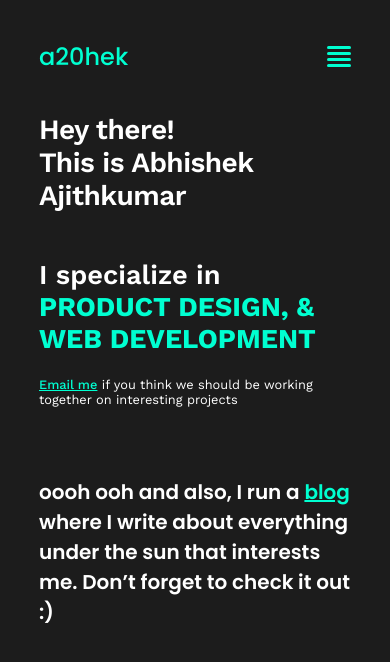
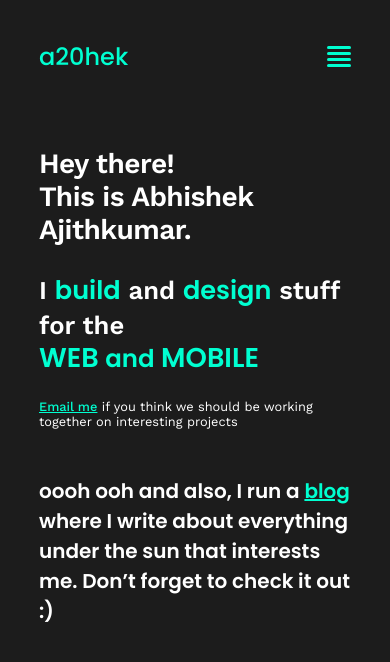
Before and after one commit to a20hek/a20hek_2.0, a Next.js app: page / in a window 390 px wide. Shown: the top 662 px of the page. Built offline with nearby package versions, Linux system fonts and the light colour scheme.

Commit message:
post inital env

```diff
--- a/package.json
+++ b/package.json
@@ -10,12 +10,12 @@
 	"dependencies": {
 		"@tryghost/content-api": "^1.5.4",
 		"dateformat": "^4.5.1",
-		"dotenv": "^8.2.0",
 		"framer-motion": "^4.1.9",
+		"jsonp": "^0.2.1",
 		"next": "10.1.3",
+		"prop-types": "^15.7.2",
 		"react": "^17.0.2",
 		"react-dom": "17.0.2",
-		"react-mailchimp-form": "^1.0.2",
 		"vercel": "^22.0.1"
 	}
 }
--- a/pages/_document.js
+++ b/pages/_document.js
@@ -3,7 +3,7 @@ import Document, { Html, Head, Main, NextScript } from 'next/document';
 export default class CustomDocument extends Document {
 	render() {
 		return (
-			<Html>
+			<Html lang='en'>
 				<Head>
 					<script async src='https://www.googletagmanager.com/gtag/js?id=G-QDHYX971DQ' />
 					<script
--- a/pages/api/ghost_data.js
+++ b/pages/api/ghost_data.js
@@ -1,8 +1,8 @@
 import GhostContentAPI from '@tryghost/content-api';
 
 const api = new GhostContentAPI({
-	url: 'https://a20hekblog.herokuapp.com',
-	key: '8e65b142d15af71233c7fec4bf',
+	url: process.env.GHOST_URL,
+	key: process.env.GHOST_KEY,
 	version: 'v3',
 });
 
--- a/pages/blog.js
+++ b/pages/blog.js
@@ -4,7 +4,7 @@ import dateFormat from 'dateformat';
 import Head from 'next/head';
 import Navbar from './components/Navbar';
 import { useState } from 'react';
-import Mailchimp from 'react-mailchimp-form';
+import Mailchimp from './components/Mailchimp';
 import { motion } from 'framer-motion';
 export async function getStaticProps(context) {
 	const posts = await getblogPosts();
--- a/pages/blogpost/[slug].js
+++ b/pages/blogpost/[slug].js
@@ -1,7 +1,7 @@
 import { getSinglePost, getblogPosts } from '../api/ghost_data';
 import Link from 'next/link';
 import dateFormat from 'dateformat';
-import Mailchimp from 'react-mailchimp-form';
+import Mailchimp from '../components/Mailchimp';
 import { motion } from 'framer-motion';
 import Head from 'next/head';
 
@@ -40,7 +40,8 @@ export default function postpage(props) {
 	return (
 		<div className='blogpost'>
 			<Head>
-				<title>{props.post.title}-Abhishek Ajithkumar</title>
+				<title>{props.post.title} - Abhishek Ajithkumar</title>
+				<meta name='description' content={props.post.excerpt} />
 			</Head>
 			<div className='bp-header'>
 				<Link href='/blog'>
--- a/pages/globals.css
+++ b/pages/globals.css
@@ -115,19 +115,30 @@ header li {
 	font-weight: 600;
 	font-size: 2.2rem;
 	letter-spacing: -0.02em;
+	padding-top: 2%;
+	padding-bottom: 3%;
 }
 
 .intro2 {
 	font-family: 'Work Sans', sans-serif;
 	font-weight: 600;
-	font-size: 2rem;
+	font-size: 1.8rem;
+}
+
+.intro-span {
+	color: #00ffd1;
+	font-family: 'Poppins', sans-serif;
 }
 
 .intro3 {
-	font-family: 'Work Sans', sans-serif;
+	font-family: 'Poppins', sans-serif;
 	font-weight: 700;
 	font-size: 2.2rem;
 	color: #00ffd1;
+	margin-top: -1%;
+}
+.web-and {
+	font-size: 1.8rem;
 }
 
 .email {
@@ -139,6 +150,7 @@ header li {
 }
 
 .contact {
+	margin-top: 0.5%%;
 	font-family: 'Work Sans', sans-serif;
 	font-weight: 400;
 	font-size: 1.2rem;
@@ -146,6 +158,7 @@ header li {
 }
 
 .blog {
+	margin-top: 5%;
 	font-family: 'Poppins', sans-serif;
 	font-weight: 600;
 	font-size: 1.5rem;
@@ -457,19 +470,13 @@ header li {
 
 @media (max-width: 880px) {
 	.intro {
-		position: relative;
-		top: -1em;
 		font-size: 1.75em;
-		margin-top: 5%;
+		margin-bottom: 2%;
 	}
 	.intro2 {
-		position: relative;
-		top: -1.5em;
-		font-size: 1.7em;
+		font-size: 1.6em;
 	}
 	.intro3 {
-		position: relative;
-		top: -1.5em;
 		font-size: 1.7em;
 	}
 	.email {
@@ -477,21 +484,20 @@ header li {
 	}
 	.contact {
 		font-size: 0.8em;
-		position: relative;
-		top: -3em;
+		margin-bottom: 5%;
+	}
+	.web-and {
+		font-size: 0.9em;
 	}
 	.blog {
-		margin-top: 10%;
 		font-size: 1.25em;
 		width: 80vw;
 		max-width: 20em;
-		position: relative;
-		top: -4em;
 	}
 	.hero {
 		display: flex;
 		position: relative;
-		top: -3em;
+		top: -5em;
 		flex-direction: column;
 		margin-right: 10%;
 		margin-left: 10%;
@@ -610,6 +616,15 @@ header li {
 }
 
 @media (max-width: 500px) {
+	.hero {
+		top: -2em;
+	}
+	.contact {
+		margin-bottom: 10%;
+	}
+	.intro {
+		margin-bottom: 5%;
+	}
 	.sub-btn {
 		margin-top: 0;
 		margin-left: 10%;
@@ -622,9 +637,7 @@ header li {
 	.post-grid {
 		top: auto;
 	}
-	.blog {
-		top: -2em;
-	}
+
 	.ola {
 		font-size: 1.5em;
 	}
--- a/pages/index.js
+++ b/pages/index.js
@@ -32,15 +32,14 @@ export default function Home() {
 			<div className='hero'>
 				<h1 className='intro'>
 					Hey there!
-					<br /> This is Abhishek Ajithkumar
+					<br /> This is Abhishek Ajithkumar.
 				</h1>
-				<br />
-				<br />
-				<br />
-				<p className='intro2'>I specialize in</p>
+				<p className='intro2'>
+					I <span className='intro-span'>build</span> and{' '}
+					<span className='intro-span'>design</span> stuff for the
+				</p>
 				<h1 className='intro3'>
-					PRODUCT DESIGN, & <br />
-					WEB DEVELOPMENT <br />
+					WEB <span className='web-and'>and</span> MOBILE <br />
 				</h1>
 				<br />
 				<p className='contact'>
@@ -49,8 +48,6 @@ export default function Home() {
 					</a>
 					&nbsp;if you think we should be working together on interesting projects
 				</p>
-				<br />
-				<br />
 				<h1 className='blog'>
 					oooh ooh and also, I run a <a href='/blog'>blog</a> where I write about
 					everything under the sun that interests me. Don’t forget to check it out {':)'}
```
Also changed, not shown: pages/components/Mailchimp.js (added, +117 -0 lines), 1 other file (tests, documents, lock files or other folders).
